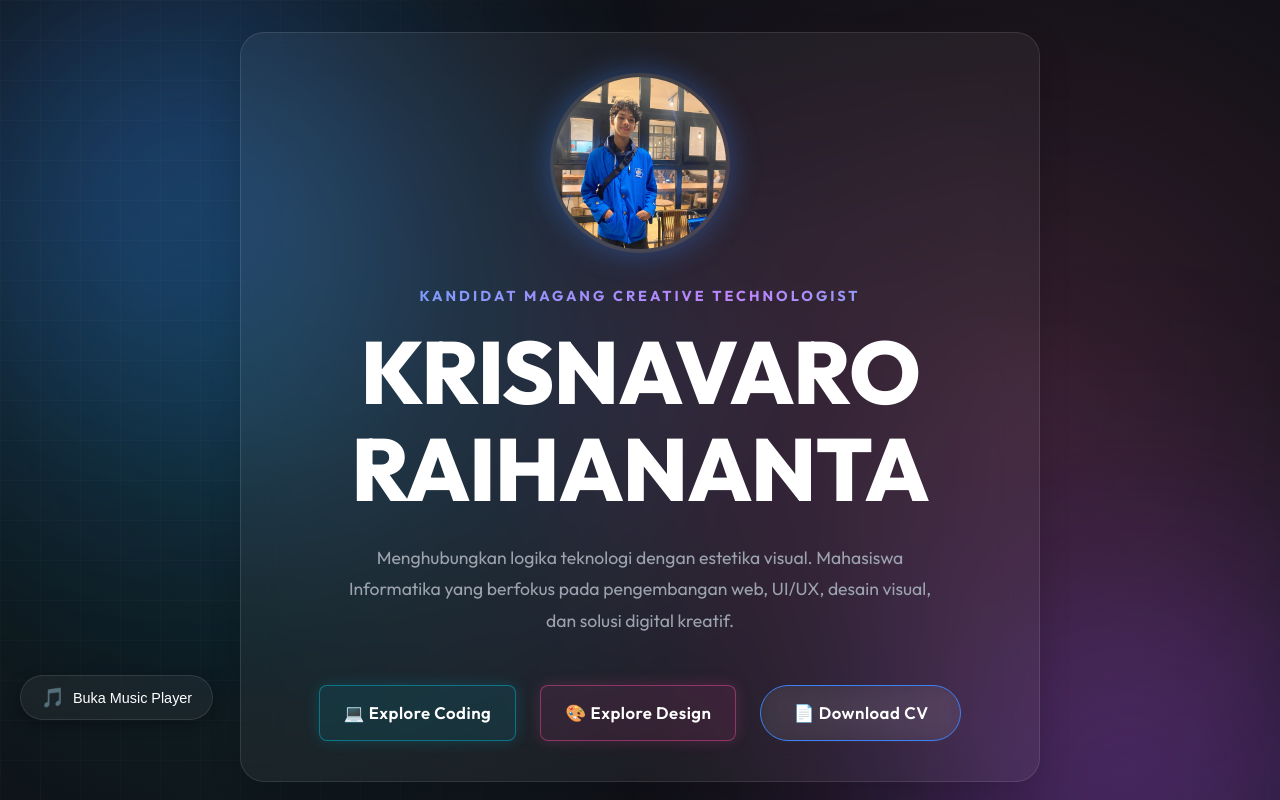
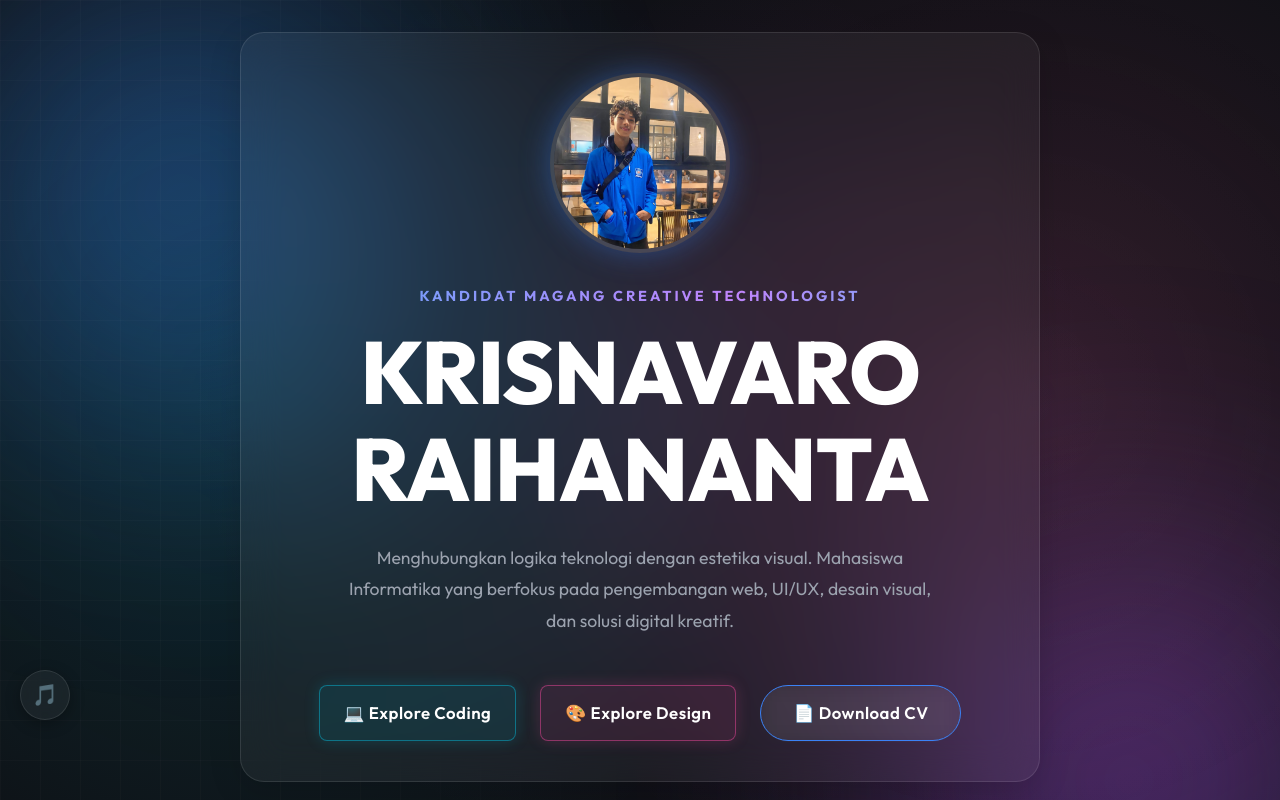
Before and after one commit to Krisnavaro/portofolio-krisna, a Next.js app: page / in a window 1280 px wide. Shown: the top 800 px of the page. Built offline with nearby package versions, Linux system fonts and the light colour scheme.

Commit message:
Make spotify player button a compact circular FAB

```diff
--- a/src/components/SpotifyPlayer.jsx
+++ b/src/components/SpotifyPlayer.jsx
@@ -42,26 +42,26 @@ export default function SpotifyPlayer() {
       {/* Tombol Toggle (Buka/Tutup) */}
       <button
         onClick={() => setIsOpen(!isOpen)}
+        title={isOpen ? 'Tutup Music Player' : 'Buka Music Player'}
         style={{
+          width: '50px',
+          height: '50px',
+          padding: '0',
           background: 'rgba(255, 255, 255, 0.05)',
           backdropFilter: 'blur(10px)',
           border: '1px solid rgba(255, 255, 255, 0.1)',
           color: 'var(--foreground)',
-          padding: '10px 20px',
-          borderRadius: '50px',
+          borderRadius: '50%',
           cursor: 'pointer',
           display: 'flex',
+          justifyContent: 'center',
           alignItems: 'center',
-          gap: '8px',
-          fontWeight: '500',
           boxShadow: '0 4px 15px rgba(0,0,0,0.3)',
           transition: 'all 0.3s ease',
-          fontSize: '0.9rem',
           pointerEvents: 'auto' // Tombol harus bisa diklik
         }}
       >
-        <span style={{ fontSize: '1.2rem' }}>🎵</span>
-        {isOpen ? 'Tutup Music Player' : 'Buka Music Player'}
+        <span style={{ fontSize: '1.3rem' }}>🎵</span>
       </button>
     </div>
   );
```
